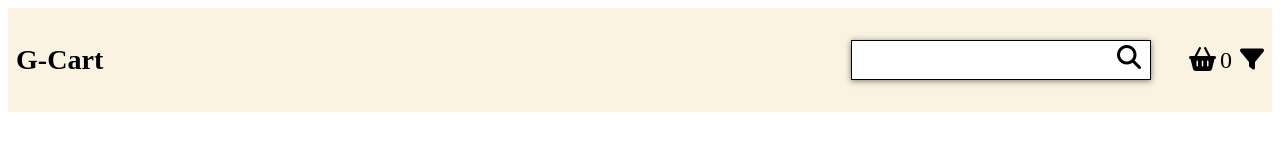
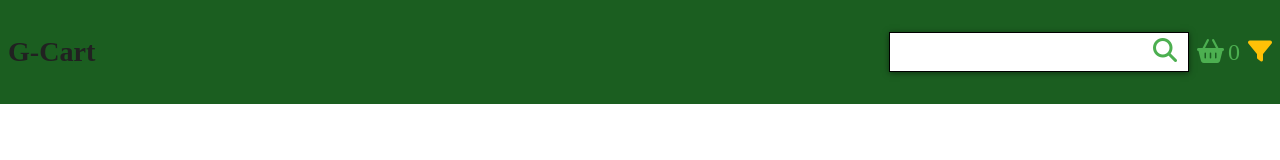
Before and after one commit to sruja-20/G-cart, a plain HTML site: page index.html in a window 1280 px wide. Drawn offline with Linux system fonts and the light colour scheme.

Commit message:
Changed colors theme & fixed extra gap after search icon issue

```diff
--- a/index.css
+++ b/index.css
@@ -1,12 +1,18 @@
 html {
   font-size: 24px;
+  background-color: #ffffff;
+  color: #212121;
+  padding: 0;
+}
+body {
+  margin: 0;
 }
 
 .header {
   display: flex;
   justify-content: space-between;
   flex-direction: row;
-  background-color: #faf3e1;
+  background-color: #1b5e20;
   padding: 8px;
 }
 
@@ -31,13 +37,20 @@ html {
     display: flex;
     flex-direction: row;
     gap: 4px;
+    color: #4caf50;
   }
 
   .search {
     position: relative;
     .search-icon {
-      left: -40px;
-      position: relative;
+      left: 88%;
+      top: 16%;
+      position: absolute;
+      color: #4caf50;
     }
   }
+
+  .filter {
+    color: #ffc107;
+  }
 }
```
